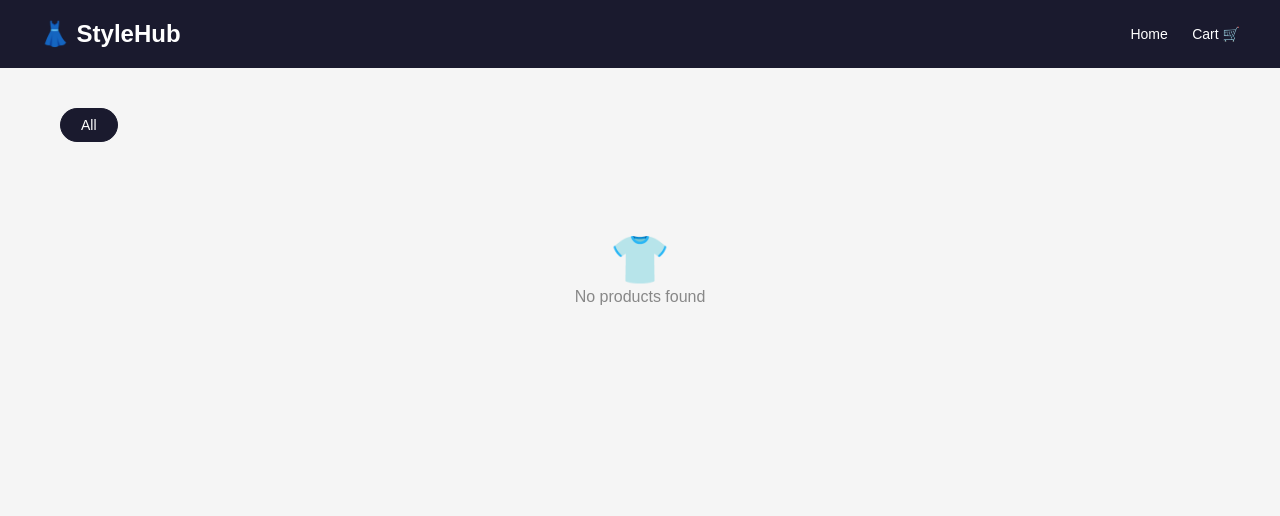
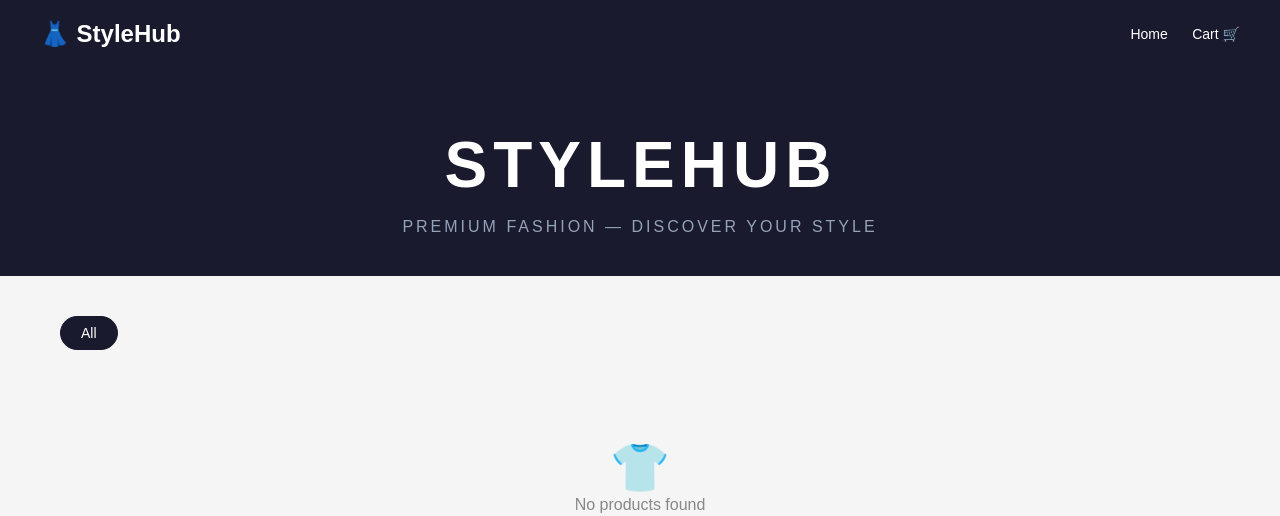
Before and after one commit to saivarma2580-bit/clothingstore, a Django app: page / in a window 1280 px wide. Shown: the top 516 px of the page. Run offline with Django 5.2, Linux system fonts and the light colour scheme; data that the repository does not hold is empty.

Commit message:
Update product_list.html

```diff
--- a/store/templates/store/product_list.html
+++ b/store/templates/store/product_list.html
@@ -23,6 +23,39 @@
     .card-body a { display: block; text-align: center; margin-top: 12px; padding: 10px; background: #1a1a2e; color: white; text-decoration: none; border-radius: 8px; font-size: 14px; }
     .card-body a:hover { background: #16213e; }
     .no-image { width: 100%; height: 260px; background: #e0e0e0; display: flex; align-items: center; justify-content: center; color: #999; font-size: 40px; }
+    .hero {
+  text-align: center;
+  padding: 60px 20px 40px;
+  background: #1a1a2e;
+  color: white;
+}
+.hero-text {
+  display: flex;
+  justify-content: center;
+  flex-wrap: wrap;
+  gap: 2px;
+  font-size: 64px;
+  font-weight: 900;
+  letter-spacing: 4px;
+  text-transform: uppercase;
+  cursor: default;
+  user-select: none;
+}
+.hero-text span {
+  display: inline-block;
+  transition: transform 0.1s ease;
+  color: white;
+}
+.hero-text span:hover {
+  color: #a78bfa;
+}
+.hero-sub {
+  font-size: 16px;
+  color: #94a3b8;
+  margin-top: 16px;
+  letter-spacing: 3px;
+  text-transform: uppercase;
+}
   </style>
 </head>
 <body>
@@ -34,6 +67,14 @@
     <a href="/cart/">Cart 🛒</a>
   </nav>
 </header>
+
+<!-- HERO SECTION -->
+<div class="hero">
+  <div class="hero-text" id="heroText">
+    StyleHub
+  </div>
+  <div class="hero-sub">Premium Fashion — Discover Your Style</div>
+</div>
 
 <div class="container">
   <!-- CATEGORY FILTERS -->
@@ -70,6 +111,48 @@
   </div>
   {% endif %}
 </div>
+<script>
+  // Split text into individual letters
+  const heroText = document.getElementById('heroText');
+  const text = heroText.innerText;
+  heroText.innerHTML = text.split('').map(char =>
+    char === ' ' ? '<span>&nbsp;</span>' : `<span>${char}</span>`
+  ).join('');
 
+  // Magnetic effect
+  const letters = heroText.querySelectorAll('span');
+
+  document.addEventListener('mousemove', (e) => {
+    letters.forEach(letter => {
+      const rect = letter.getBoundingClientRect();
+      const letterX = rect.left + rect.width / 2;
+      const letterY = rect.top + rect.height / 2;
+
+      const distX = e.clientX - letterX;
+      const distY = e.clientY - letterY;
+      const distance = Math.sqrt(distX * distX + distY * distY);
+
+      const maxDist = 150;
+      if (distance < maxDist) {
+        const force = (maxDist - distance) / maxDist;
+        const moveX = -distX * force * 0.4;
+        const moveY = -distY * force * 0.4;
+        letter.style.transform = `translate(${moveX}px, ${moveY}px)`;
+        letter.style.color = `rgba(167, 139, 250, ${force})`;
+      } else {
+        letter.style.transform = 'translate(0, 0)';
+        letter.style.color = 'white';
+      }
+    });
+  });
+
+  // Reset when mouse leaves
+  document.addEventListener('mouseleave', () => {
+    letters.forEach(letter => {
+      letter.style.transform = 'translate(0, 0)';
+      letter.style.color = 'white';
+    });
+  });
+</script>
 </body>
 </html>
```
